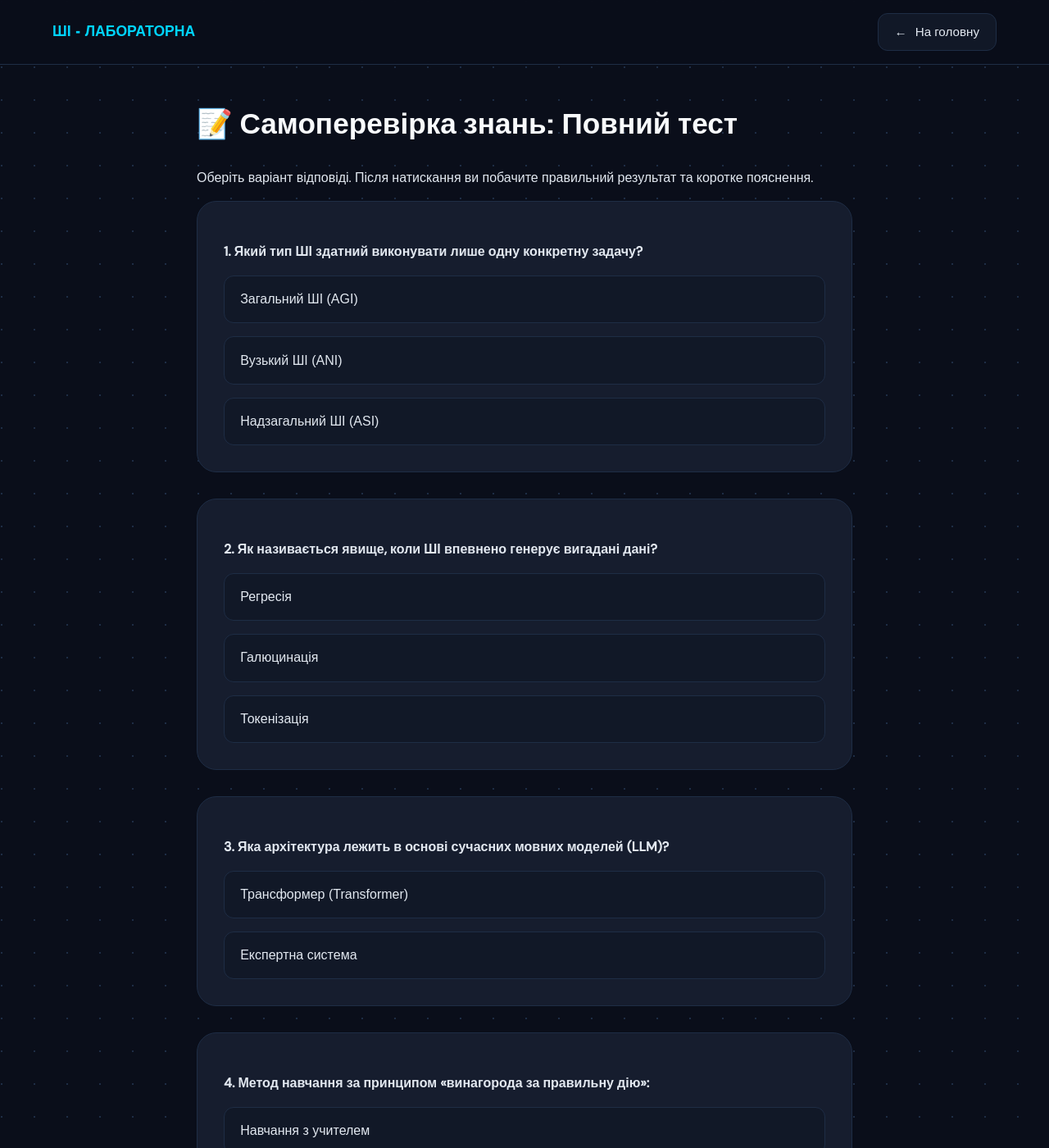
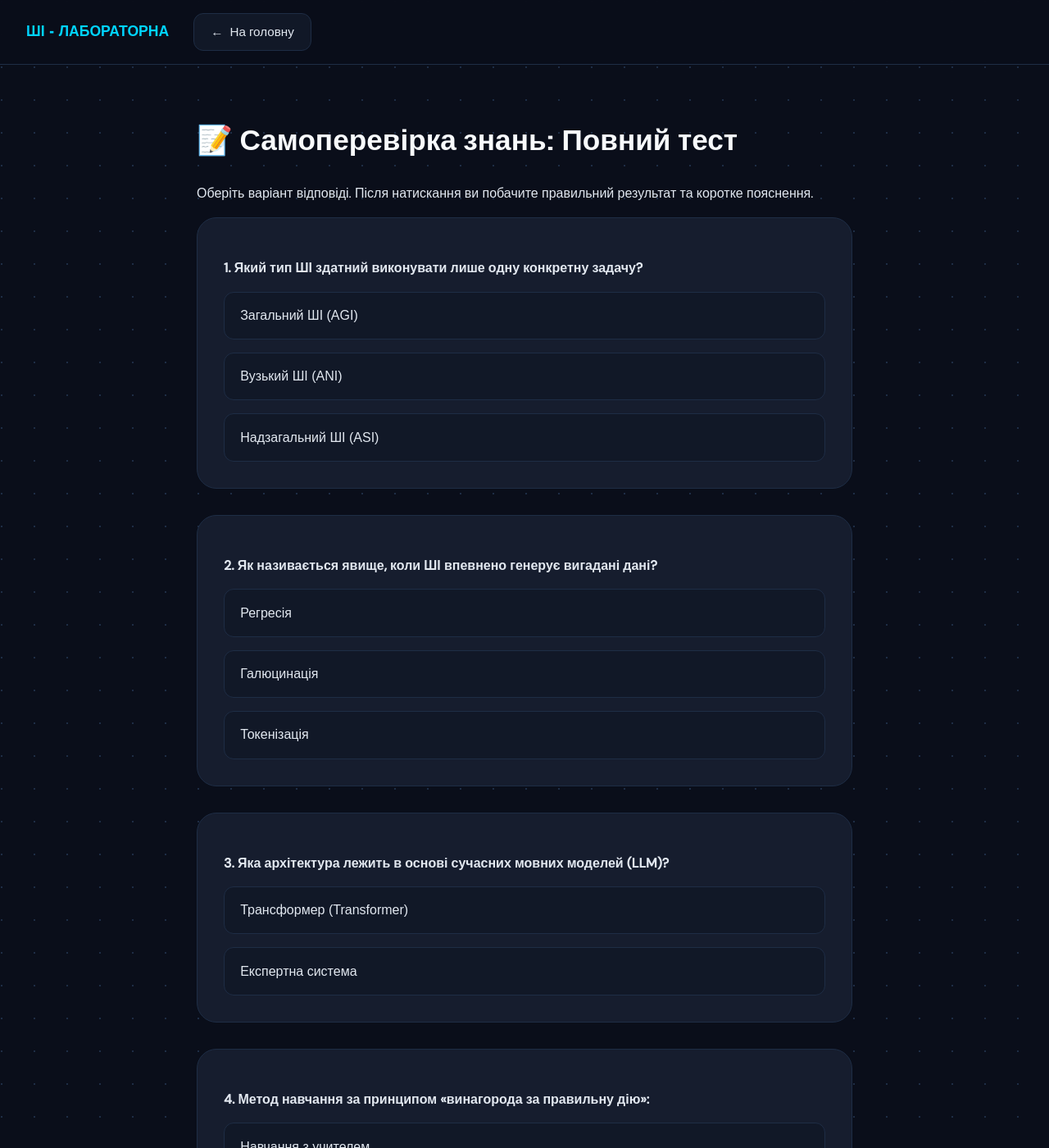
Before and after one commit to Ilona160/AI, a Jekyll site: the page built from tests/self-check.md, in a window 1280 px wide and 1400 px high. Shown: the whole window at 82% size. Built offline with Jekyll 4.4.1, drawn with Linux system fonts in a browser that asks for light colours.

Commit message:
Update default.html

```diff
--- a/_layouts/default.html
+++ b/_layouts/default.html
@@ -13,20 +13,22 @@
 
     body {
       font-family: 'DM Sans', sans-serif; background: var(--bg); color: var(--text);
-      line-height: 1.6; padding: 100px 20px 60px;
-      margin: 0;
+      line-height: 1.6; padding: 120px 20px 60px; margin: 0;
       background-image: radial-gradient(circle at 2px 2px, var(--border) 1px, transparent 0);
       background-size: 40px 40px;
     }
 
-    /* НАВІГАЦІЯ: Робимо її просторою */
+    /* НАВІГАЦІЯ: Зміщуємо все максимально ліворуч */
     nav {
       position: fixed; top: 0; left: 0; width: 100%;
       background: rgba(10, 14, 26, 0.95); backdrop-filter: blur(20px);
       border-bottom: 1px solid var(--border);
-      padding: 1rem 5%; /* Використовуємо відсотки для гнучкості */
-      display: flex; justify-content: space-between; align-items: center; z-index: 1000;
-      box-sizing: border-box;
+      padding: 1rem 2rem;
+      display: flex;
+      justify-content: flex-start; /* ВСЕ ЛІВОРУЧ */
+      align-items: center;
+      gap: 30px; /* Відстань між лого та кнопкою */
+      z-index: 1000;
     }
 
     .nav-logo {
@@ -35,22 +37,20 @@
       white-space: nowrap;
     }
 
-    /* КНОПКА: Щоб текст не зникав і не сплющувався */
     .nav-link {
       color: var(--text); text-decoration: none; font-size: 0.95rem;
-      display: flex; align-items: center; gap: 10px;
+      display: flex; align-items: center; gap: 8px;
       padding: 10px 20px; border-radius: 12px; background: var(--surface);
       border: 1px solid var(--border);
-      white-space: nowrap; /* ТЕКСТ ЗАВЖДИ В ОДИН РЯДОК */
-      flex-shrink: 0; /* ЗАБОРОНА СТИСКАННЯ */
-      transition: 0.3s ease;
+      white-space: nowrap;
+      transition: 0.3s;
     }
-    .nav-link:hover { border-color: var(--accent); background: rgba(0, 212, 255, 0.1); }
+    .nav-link:hover { border-color: var(--accent); background: rgba(0, 212, 255, 0.1); color: var(--accent); }
 
     .container { max-width: 800px; margin: 0 auto; }
     .content-block { background: var(--card); border: 1px solid var(--border); padding: 2rem; border-radius: 24px; margin-bottom: 2rem; }
 
-    /* Стилі тестів */
+    /* Кнопки тесту */
     .quiz-btn {
       display: block; width: 100%; text-align: left; padding: 1.2rem; margin-top: 1rem;
       background: var(--surface); border: 1px solid var(--border); color: var(--text);
@@ -61,13 +61,13 @@
     .incorrect { border-color: #ef4444 !important; background: rgba(239, 68, 68, 0.15) !important; color: #ef4444 !important; }
     .feedback { display: none; margin-top: 1.2rem; padding: 1.2rem; background: rgba(0, 212, 255, 0.05); border-left: 4px solid var(--accent); border-radius: 8px; }
 
-    h1 { font-family: 'Syne', sans-serif; font-size: 2.2rem; margin-bottom: 1.5rem; color: var(--heading); }
+    h1 { font-family: 'Syne', sans-serif; font-size: 2.2rem; color: var(--heading); }
   </style>
 </head>
 <body>
   <nav>
-    <a href="{{ site.baseurl }}/" class="nav-logo">ШІ · ЛАБОРАТОРНА</a>
-    <a href="{{ site.baseurl }}/" class="nav-link"><span>←</span> На головну</a>
+    <a href="https://ilonamoria.github.io/ai-course/" class="nav-logo">ШІ · ЛАБОРАТОРНА</a>
+    <a href="/ai-course/index.html" class="nav-link"><span>←</span> На головну</a>
   </nav>
 
   <div class="container">
```
Also changed, not shown: other parts of _layouts/default.html (+11 -0 lines).
